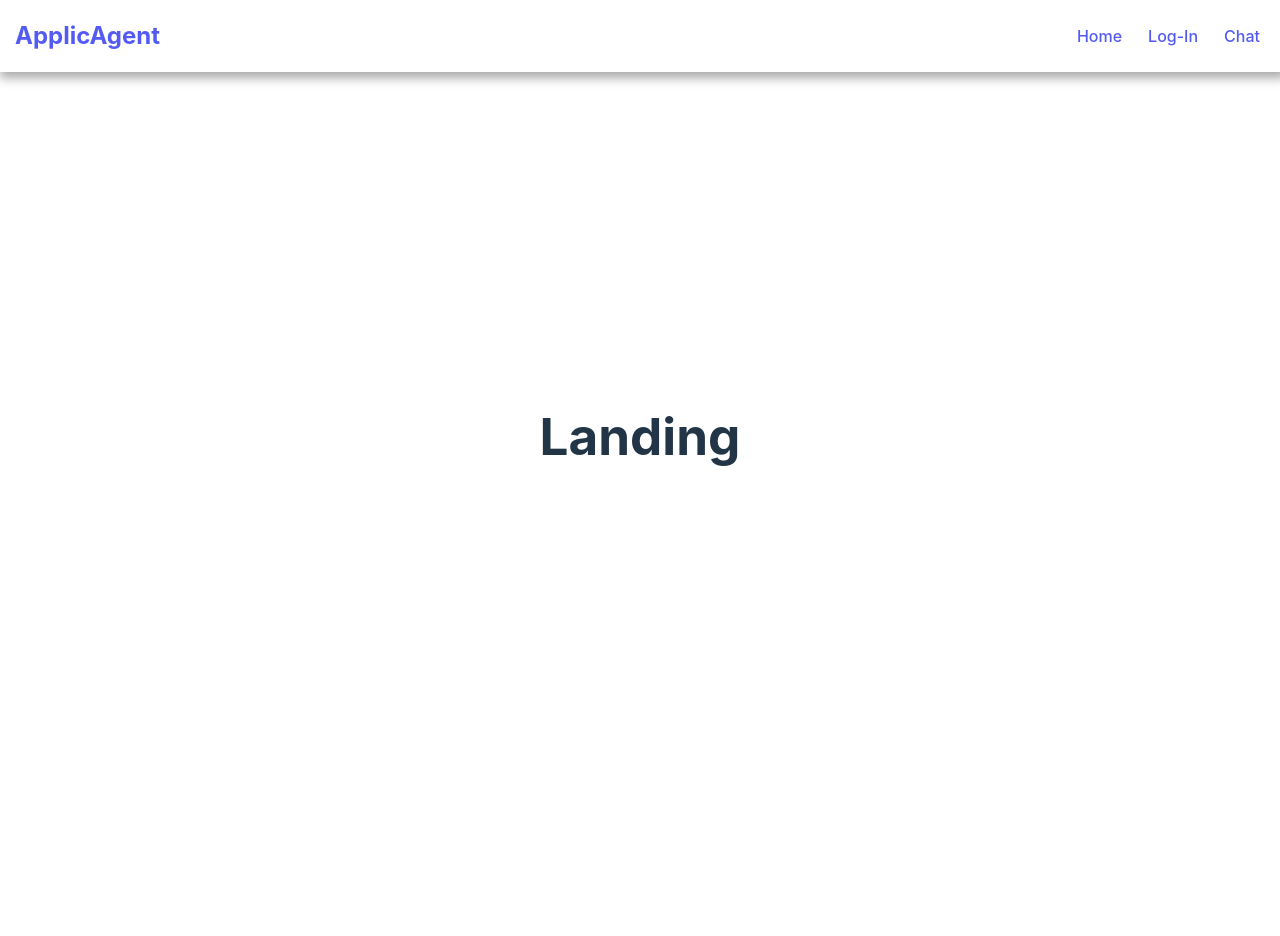
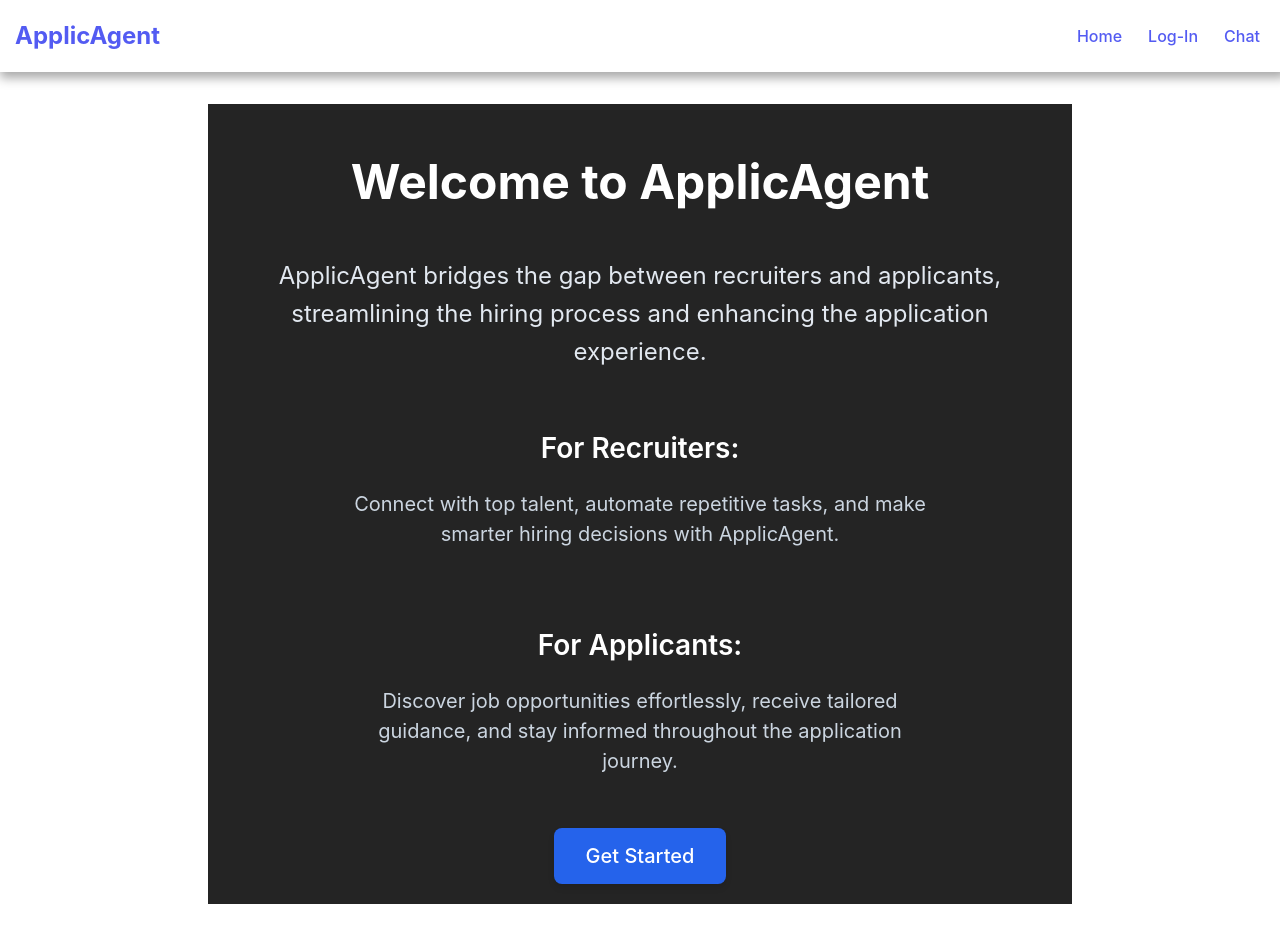
Before and after one commit to baeww/SkibidiRecruiter, a React (Vite) app in the folder client/: page / in a window 1280 px wide. Before the commit the page ends 800 px from the top, so only its background shows below. Built offline with nearby package versions, Linux system fonts and the light colour scheme.

Commit message:
Update Landing.jsx

```diff
--- a/client/src/Landing.jsx
+++ b/client/src/Landing.jsx
@@ -1,5 +1,100 @@
-export default function Landing() {
+import React from 'react';
+import { useNavigate } from 'react-router-dom';
+
+export default function Landing({ userRole }) {
+    const navigate = useNavigate();
+
+    const handleNextScreen = () => {
+        if (userRole === 'recruiter') {
+            navigate('/recruiter');
+        } else if (userRole === 'applicant') {
+            navigate('/applicant');
+        } else {
+            alert('User role is not defined. Please log in again.');
+        }
+    };
+
     return (
-        <h1>Landing</h1>
+        <div style={styles.container}>
+            <h1 style={styles.title}>Welcome to ApplicAgent</h1>
+            <p style={styles.description}>
+                ApplicAgent bridges the gap between recruiters and applicants, streamlining the hiring process and enhancing the application experience.
+            </p>
+            <div style={styles.section}>
+                <h2 style={styles.subtitle}>For Recruiters:</h2>
+                <p style={styles.text}>
+                    Connect with top talent, automate repetitive tasks, and make smarter hiring decisions with ApplicAgent.
+                </p>
+            </div>
+            <div style={styles.section}>
+                <h2 style={styles.subtitle}>For Applicants:</h2>
+                <p style={styles.text}>
+                    Discover job opportunities effortlessly, receive tailored guidance, and stay informed throughout the application journey.
+                </p>
+            </div>
+            <button style={styles.getStartedButton} onClick={handleNextScreen}>
+                Get Started
+            </button>
+        </div>
     );
 }
+
+// Inline styles for JSX
+const styles = {
+    container: {
+        display: 'flex',
+        flexDirection: 'column',
+        alignItems: 'center',
+        justifyContent: 'center',
+        textAlign: 'center',
+        height: '100vh',
+        backgroundColor: '#242424',
+        color: '#ffffff',
+        padding: '0 2rem',
+        margin: 0,
+    },
+    title: {
+        fontSize: '3rem',
+        fontWeight: 'bold',
+        marginBottom: '1.5rem',
+        color: '#ffffff',
+    },
+    description: {
+        fontSize: '1.5rem',
+        marginBottom: '2rem',
+        maxWidth: '800px',
+        lineHeight: '1.6',
+        color: '#e2e8f0',
+    },
+    section: {
+        marginBottom: '2rem',
+        maxWidth: '600px',
+    },
+    subtitle: {
+        fontSize: '1.75rem',
+        fontWeight: '600',
+        marginBottom: '0.5rem',
+        color: '#ffffff',
+    },
+    text: {
+        fontSize: '1.25rem',
+        lineHeight: '1.5',
+        color: '#cbd5e0',
+    },
+    getStartedButton: {
+        backgroundColor: '#2563eb',
+        color: '#ffffff',
+        padding: '1rem 2rem',
+        fontSize: '1.25rem',
+        fontWeight: '500',
+        border: 'none',
+        borderRadius: '0.5rem',
+        cursor: 'pointer',
+        transition: 'background-color 0.3s',
+        boxShadow: '0px 4px 6px rgba(0, 0, 0, 0.1)',
+    },
+};
+
+styles.getStartedButton[':hover'] = {
+    backgroundColor: '#1d4ed8',
+};
```
